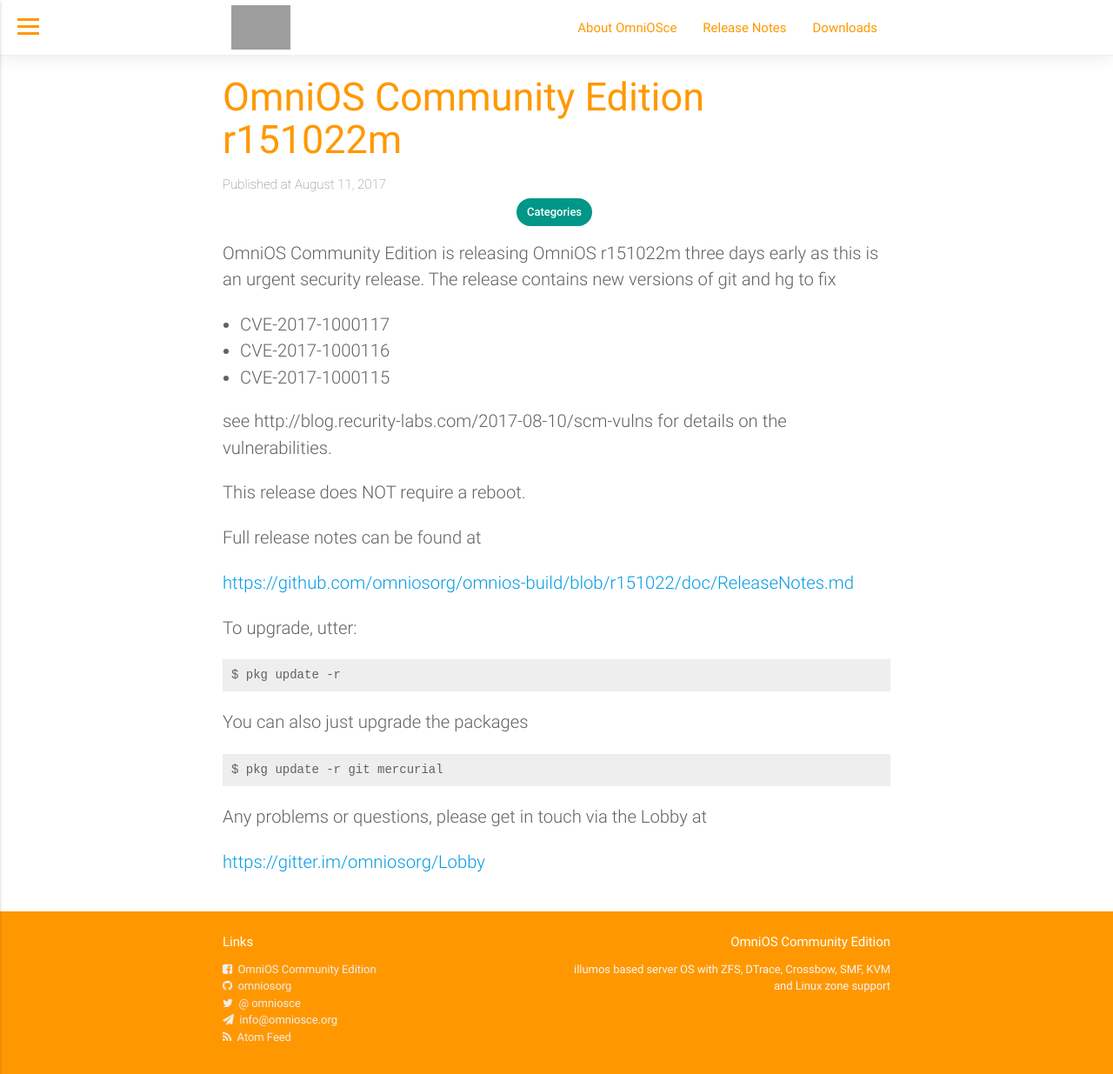
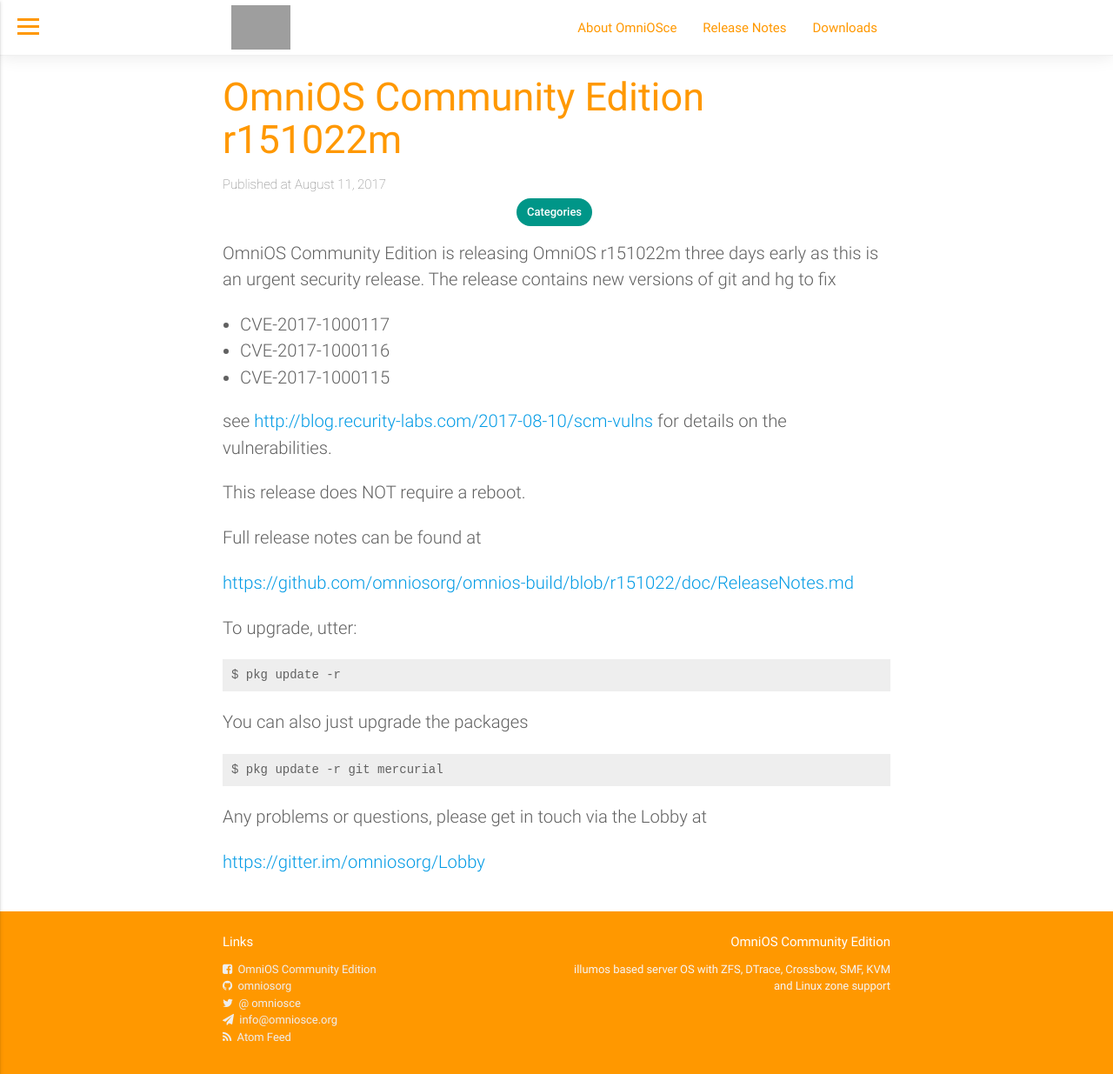
Before and after one commit to omniosorg/omniosorg.github.io, a Jekyll site: the page built from _posts/2017-08-11-release-022m.md, in a window 1280 px wide and 1235 px high. Shown: the whole window at 87% size. Built offline with Jekyll 4.4.1, drawn with Linux system fonts in a browser that asks for light colours; some of the changed lines change nothing that is shown; grey boxes are pictures that could not be loaded.

Commit message:
fix link

```diff
--- a/_posts/2017-08-11-release-022m.md
+++ b/_posts/2017-08-11-release-022m.md
@@ -9,7 +9,7 @@
 - CVE-2017-1000116
 - CVE-2017-1000115
 
-see http://blog.recurity-labs.com/2017-08-10/scm-vulns for details
+see [http://blog.recurity-labs.com/2017-08-10/scm-vulns](http://blog.recurity-labs.com/2017-08-10/scm-vulns) for details
 on the vulnerabilities.
 
 This release does NOT require a reboot.
```
